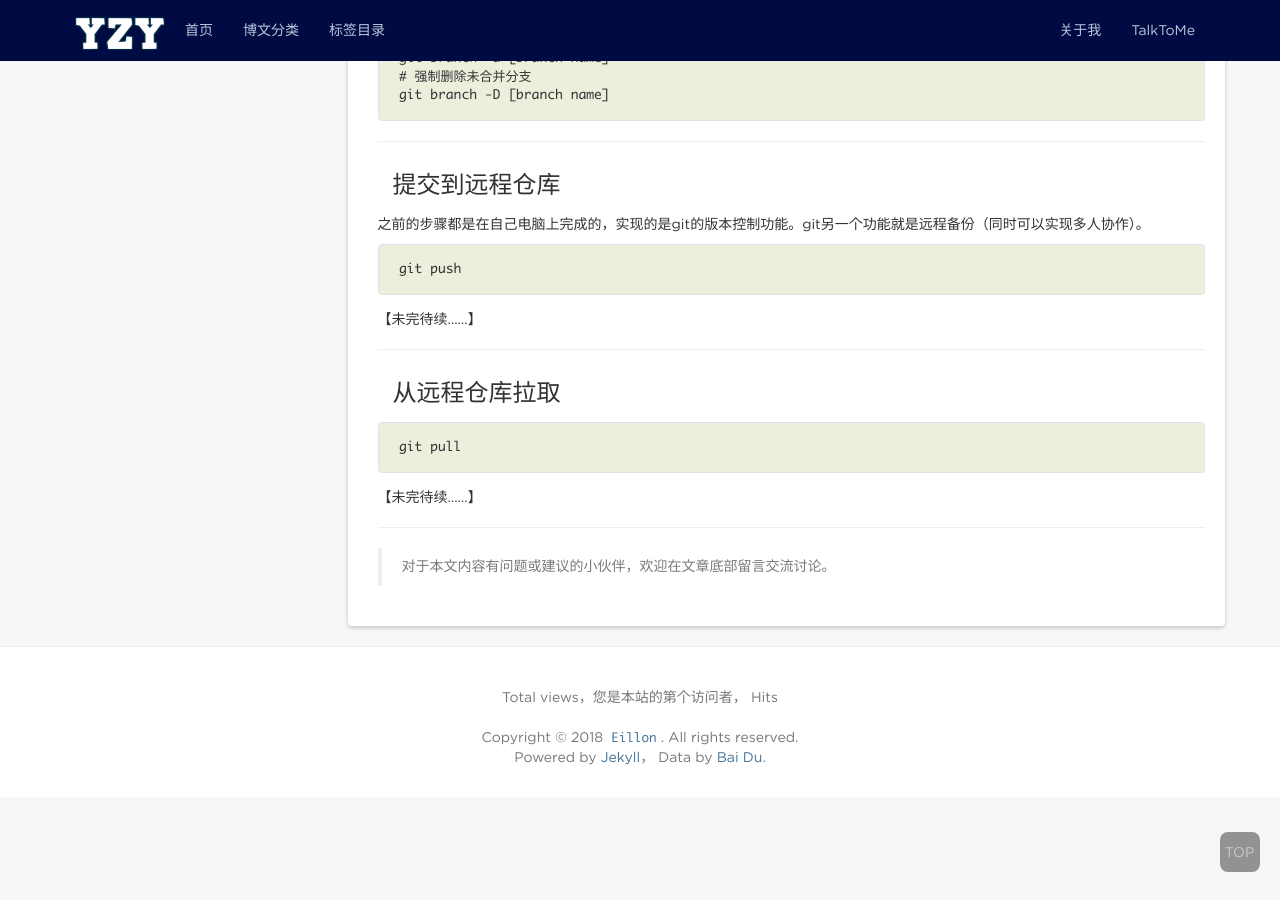
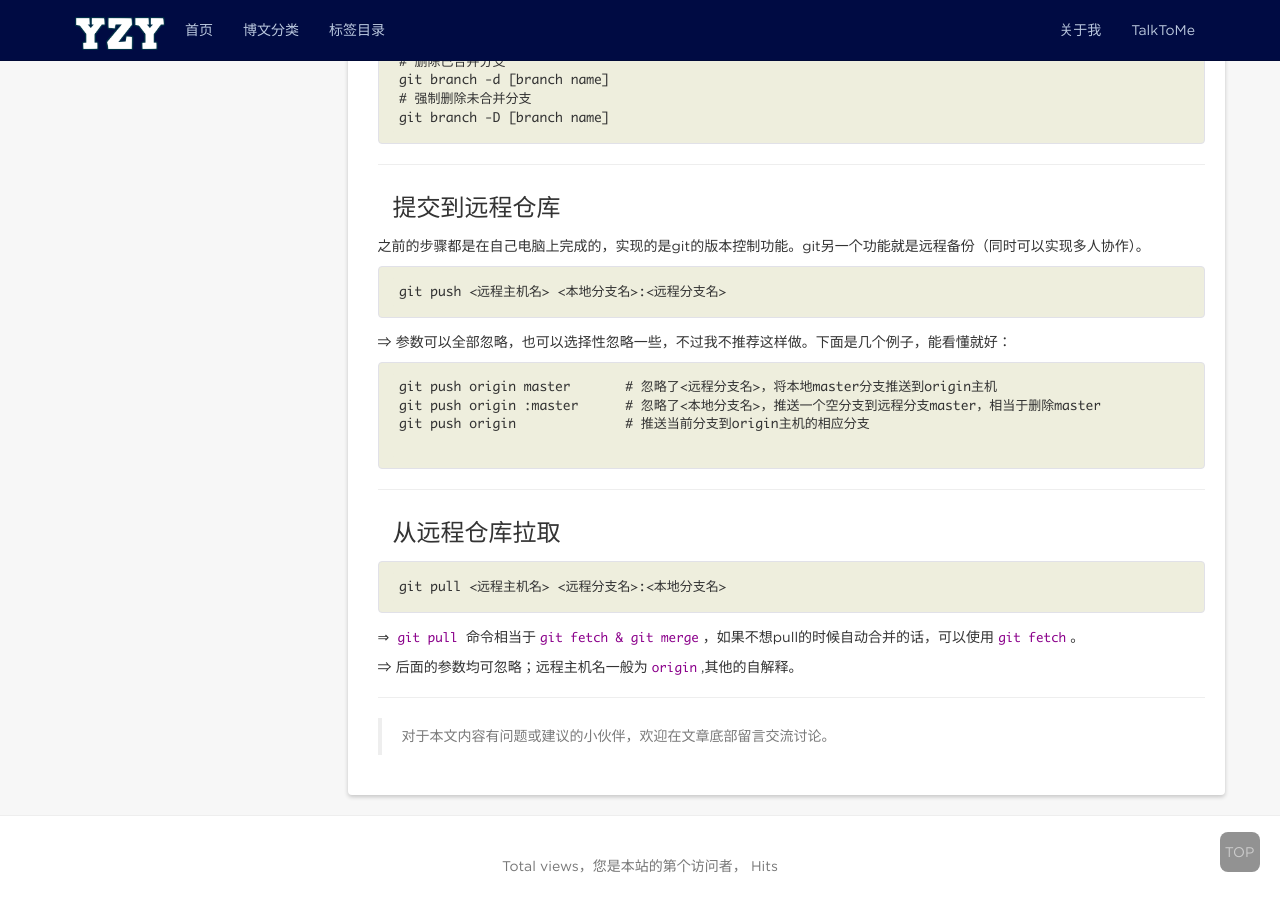
Before and after one commit to eillon/eillon.github.io, a Jekyll site: the page built from _posts/2018-07-16-Git常用用法.md, in a window 1280 px wide and 900 px high, scrolled down 3928 px. Built offline with Jekyll 4.4.1, drawn with Linux system fonts in a browser that asks for light colours; nearby versions of some CDN libraries; comment, search, counter and statistics services are not loaded.

Commit message:
changed some files

````diff
--- a/_posts/2018-07-16-Git常用用法.md
+++ b/_posts/2018-07-16-Git常用用法.md
@@ -110,12 +110,14 @@ git log [-n]           # 可以通过-n参数指定查看最近n次的提交记
 
 1. 删除commit同时删除最近的更改
 > 注意这样会删除自己的工作，慎重！！！
+
 ```
 git reset --hard [版本号|HEAD~n]      # 其中n是数字，代表回滚到几次前
 ```
 其中版本号可通过`git log`查看。
 
 2. 仅删除commit，保留最近的工作
+
 ```
 git reset [版本号|HEAD~n]
 ```
@@ -156,6 +158,7 @@ git branch [branch name]         # 创建分支，不切换
 在分支上更改完后，最终是要合并到主分支上的。合并会有两种情况：
 1. 合并时无冲突。这时git会进行`Fast forward`，即简单的把当前分支指针右移。
 2. 合并时有冲突。在不同分支中修改了同一部分。需要手动管理冲突。
+
 ```
 git merge [branch name]  # 合并到当前分支。合并后并不会删除分支，需要手动删除
 ```
@@ -175,13 +178,21 @@ git branch -D [branch name]
 ### 提交到远程仓库
 之前的步骤都是在自己电脑上完成的，实现的是git的版本控制功能。git另一个功能就是远程备份（同时可以实现多人协作）。
 ```
-git push
+git push <远程主机名> <本地分支名>:<远程分支名>
 ```
-【未完待续……】
+&rArr; 参数可以全部忽略，也可以选择性忽略一些，不过我不推荐这样做。下面是几个例子，能看懂就好：
+```
+git push origin master       # 忽略了<远程分支名>，将本地master分支推送到origin主机
+git push origin :master      # 忽略了<本地分支名>，推送一个空分支到远程分支master，相当于删除master
+git push origin              # 推送当前分支到origin主机的相应分支
+
+```
 
 ---
 ### 从远程仓库拉取
 ```
-git pull
+git pull <远程主机名> <远程分支名>:<本地分支名>
 ```
-【未完待续……】
+&rArr; `git pull` 命令相当于`git fetch & git merge`，如果不想pull的时候自动合并的话，可以使用`git fetch`。
+
+&rArr; 后面的参数均可忽略；远程主机名一般为`origin`,其他的自解释。
````
Also changed, not shown: _posts/2018-05-17-蓝桥杯2018省赛.md (+1 -0 lines), _posts/2018-07-16-gdb常用指令.md (+2 -0 lines), _posts/2018-07-18-wireshark-filter.md (+32 -3 lines).
